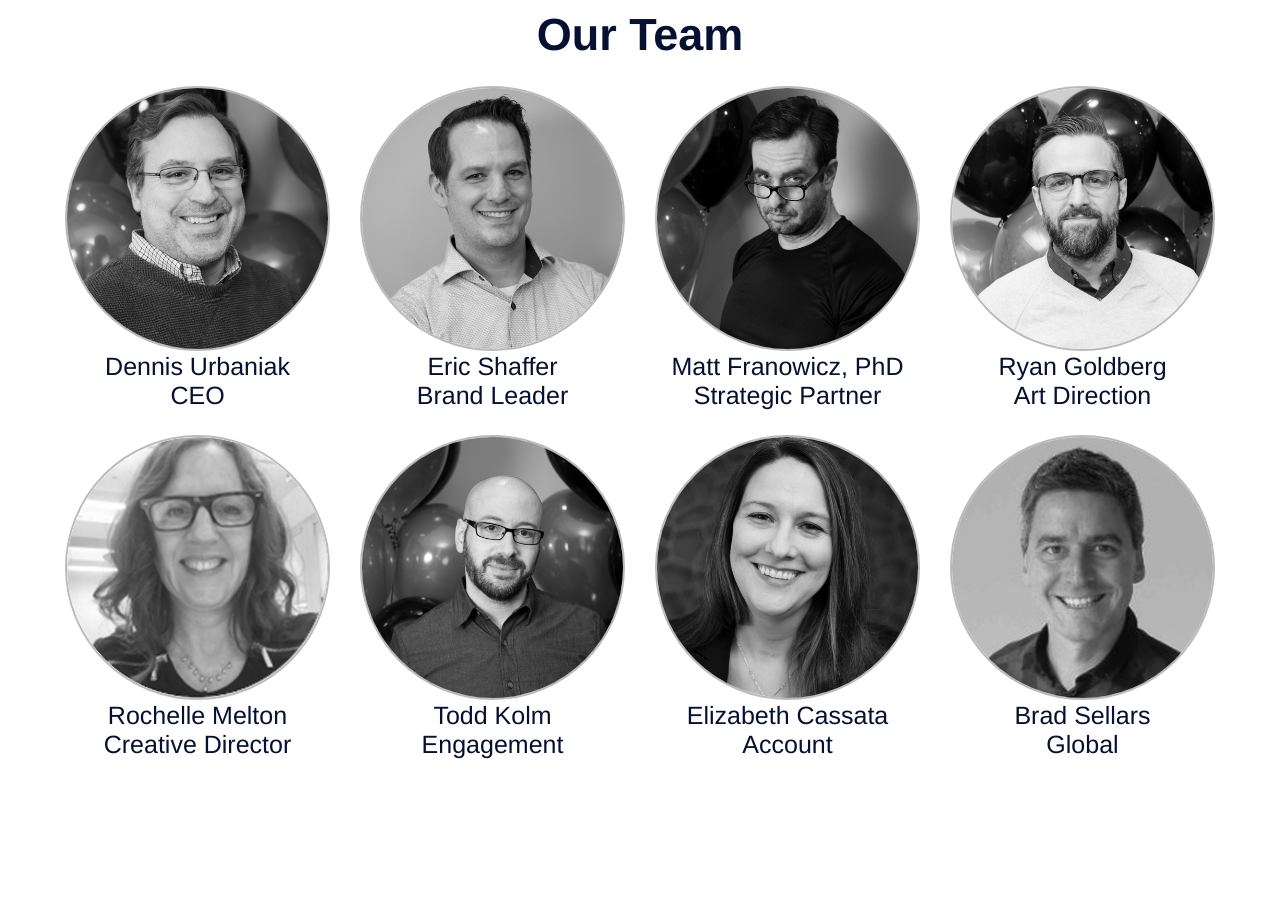
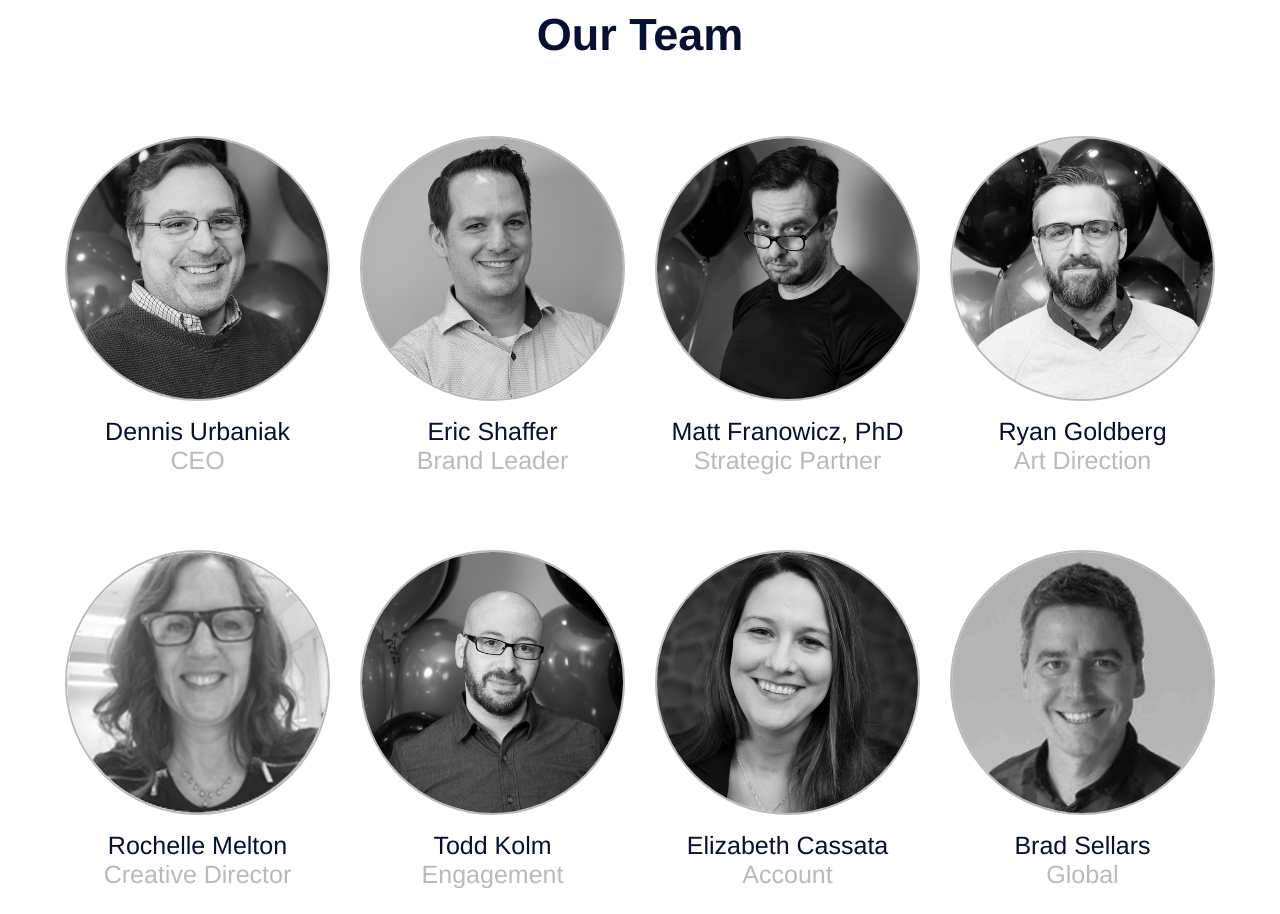
Before and after one commit to havashealthplus/astra-zeneca, a plain HTML site: page index.html in a window 1280 px wide. Shown: the part 3440-4354 px from the top of the page. Before the commit the page ends 4224 px from the top, so only its background shows below. Drawn offline with nearby package versions, Linux system fonts and the light colour scheme.

Commit message:
team spacing updates

```diff
--- a/assets/css/main.css
+++ b/assets/css/main.css
@@ -209,6 +209,10 @@ header img {
   text-align: center;
 }
 
+.team span {
+  color: #bababa;
+}
+
 @media screen and (min-width: 1200px) {
   .team h2 {
     font-size: 4.5rem;
@@ -219,6 +223,7 @@ header img {
 }
 
 .team img {
+  margin: 5rem 0 1.5rem;
 	border-radius: 50%;
 	border: 2px solid #bababa;
 }
--- a/index.html
+++ b/index.html
@@ -93,35 +93,35 @@
         <div class="row">
           <div class="col-10 offset-1 col-md-4 offset-md-0 col-xl-3">
             <img src="assets/images/dennis.jpg" width="100%"/>
-            <p>Dennis Urbaniak<br>CEO</p>
+            <p>Dennis Urbaniak<br><span>CEO</span></p>
           </div>
           <div class="col-10 offset-1 col-md-4 offset-md-0 col-xl-3">
             <img src="assets/images/eric.jpg" width="100%"/>
-            <p>Eric Shaffer<br>Brand Leader</p>
+            <p>Eric Shaffer<br><span>Brand Leader</span></p>
           </div>
           <div class="col-10 offset-1 col-md-4 offset-md-0 col-xl-3">
             <img src="assets/images/matt.jpg" width="100%"/>
-            <p>Matt Franowicz, PhD<br>Strategic Partner</p>
+            <p>Matt Franowicz, PhD<br><span>Strategic Partner</span></p>
           </div>
           <div class="col-10 offset-1 col-md-4 offset-md-0 col-xl-3">
             <img src="assets/images/ryan.jpg" width="100%"/>
-            <p>Ryan Goldberg<br>Art Direction</p>
+            <p>Ryan Goldberg<br><span>Art Direction</span></p>
           </div>
           <div class="col-10 offset-1 col-md-4 offset-md-0 col-xl-3">
             <img src="assets/images/rochelle.jpg" width="100%"/>
-            <p>Rochelle Melton<br>Creative Director</p>
+            <p>Rochelle Melton<br><span>Creative Director</span></p>
           </div>
           <div class="col-10 offset-1 col-md-4 offset-md-0 col-xl-3">
             <img src="assets/images/todd.jpg" width="100%"/>
-            <p>Todd Kolm<br>Engagement</p>
+            <p>Todd Kolm<br><span>Engagement</span></p>
           </div>
           <div class="col-10 offset-1 col-md-4 offset-md-0 col-xl-3">
             <img src="assets/images/elizabeth.jpg" width="100%"/>
-            <p>Elizabeth Cassata<br>Account</p>
+            <p>Elizabeth Cassata<br><span>Account</span></p>
           </div>
           <div class="col-10 offset-1 col-md-4 offset-md-0 col-xl-3">
             <img src="assets/images/brad.jpg" width="100%"/>
-            <p>Brad Sellars<br>Global</p>
+            <p>Brad Sellars<br><span>Global</span></p>
           </div>
         </div>
       </div>
```
